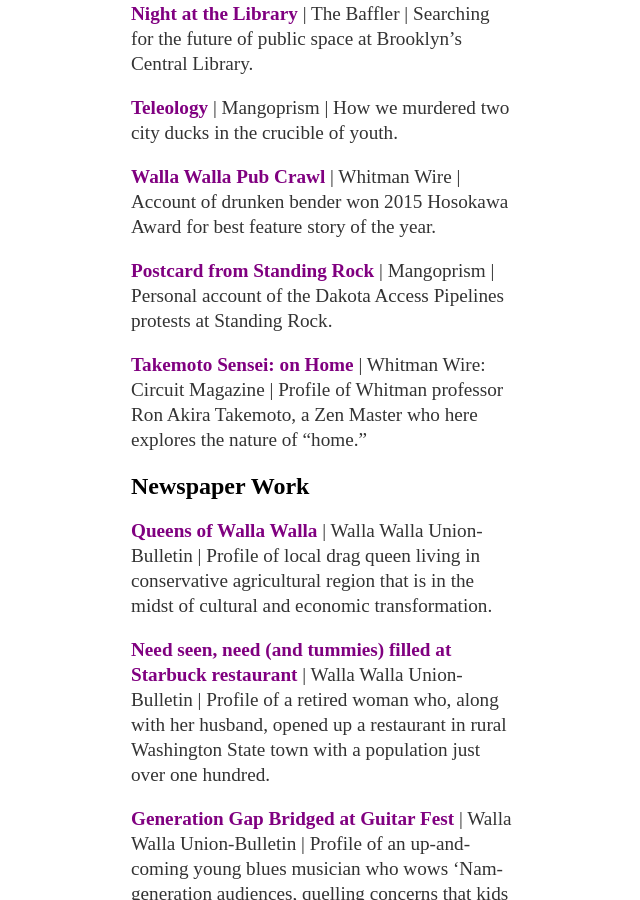
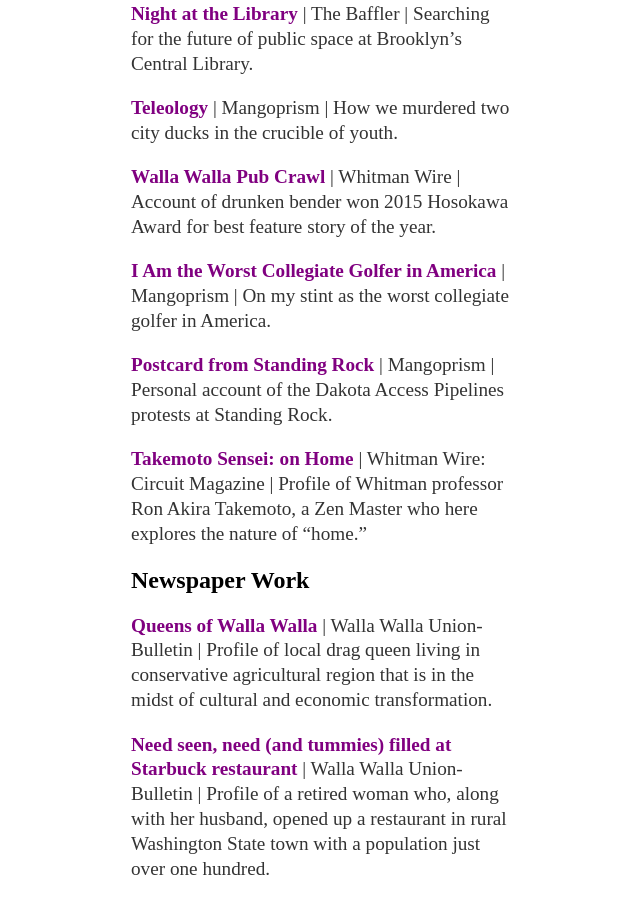
Before and after one commit to aonschwartz/aonschwartz.github.io, a Jekyll site: the page built from about/index.md, in a window 1280 px wide and 900 px high, scrolled down 2345 px. Shown: the whole window, without its empty margins (317-957 px from the left). Built offline with Jekyll 4.4.1, drawn with Linux system fonts in a browser that asks for light colours.

Commit message:
Update index.md

```diff
--- a/about/index.md
+++ b/about/index.md
@@ -43,6 +43,8 @@
 
 **[Walla Walla Pub Crawl](https://whitmanwire.com/feature/2015/11/19/a-walla-walla-pub-crawl/)** \| Whitman Wire \| Account of drunken bender won 2015 Hosokawa Award for best feature story of the year.
 
+**[I Am the Worst Collegiate Golfer in America](https://mangoprism.com/i-am-the-worst-collegiate-golfer-in-america/)** \| Mangoprism \| On my stint as the worst collegiate golfer in America.
+
 **[Postcard from Standing Rock](https://mangoprism.com/postcard-from-standing-rock-get-your-pistol-white-man/)** \| Mangoprism \| Personal account of the Dakota Access Pipelines protests at Standing Rock.
 
 **[Takemoto Sensei: on Home](http://andrewtheschwartz.com/2018/06/29/takemoto-sensei-on-home/)** \| Whitman Wire: Circuit Magazine \| Profile of Whitman professor Ron Akira Takemoto, a Zen Master who here explores the nature of "home."
```
